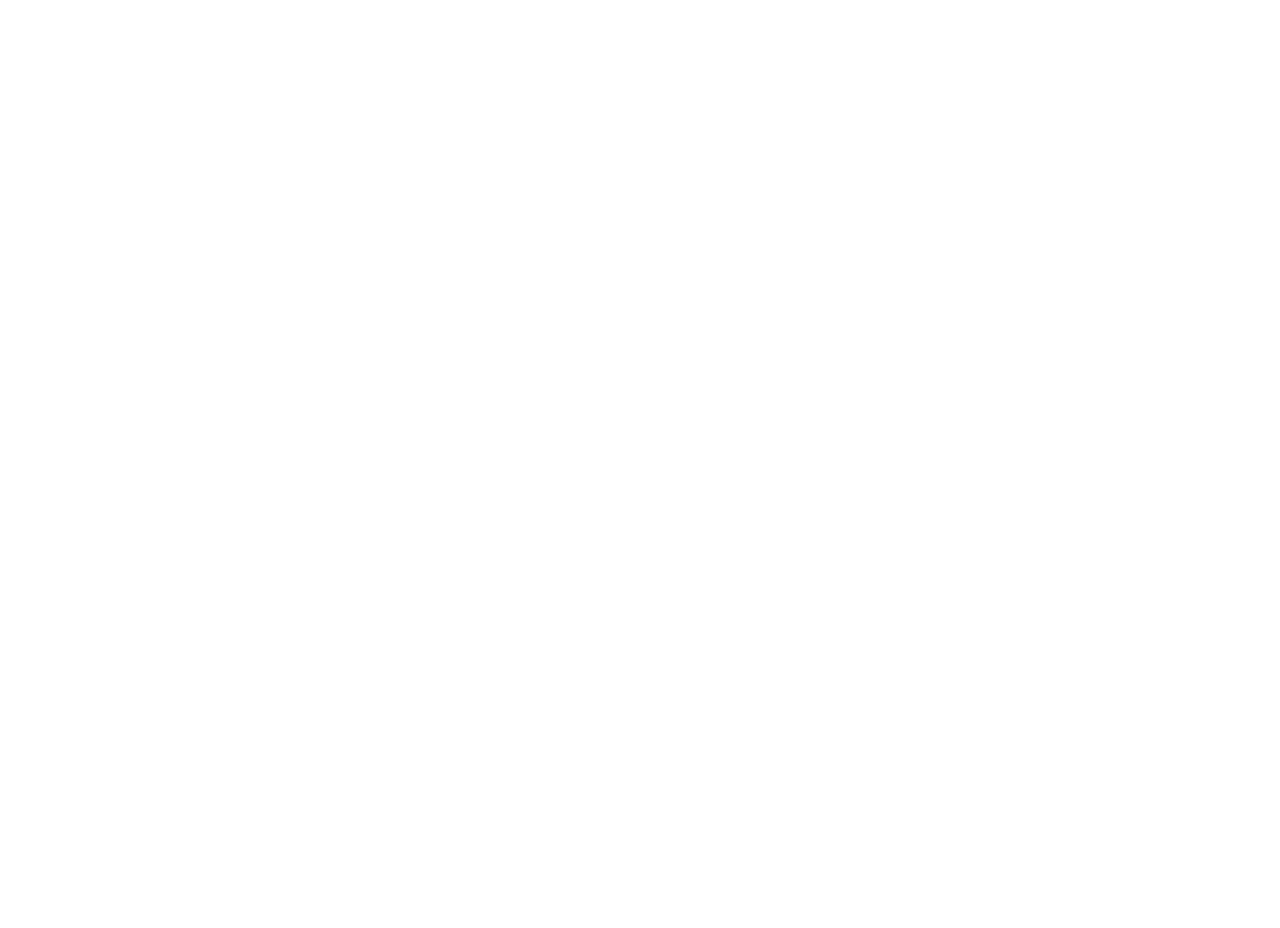
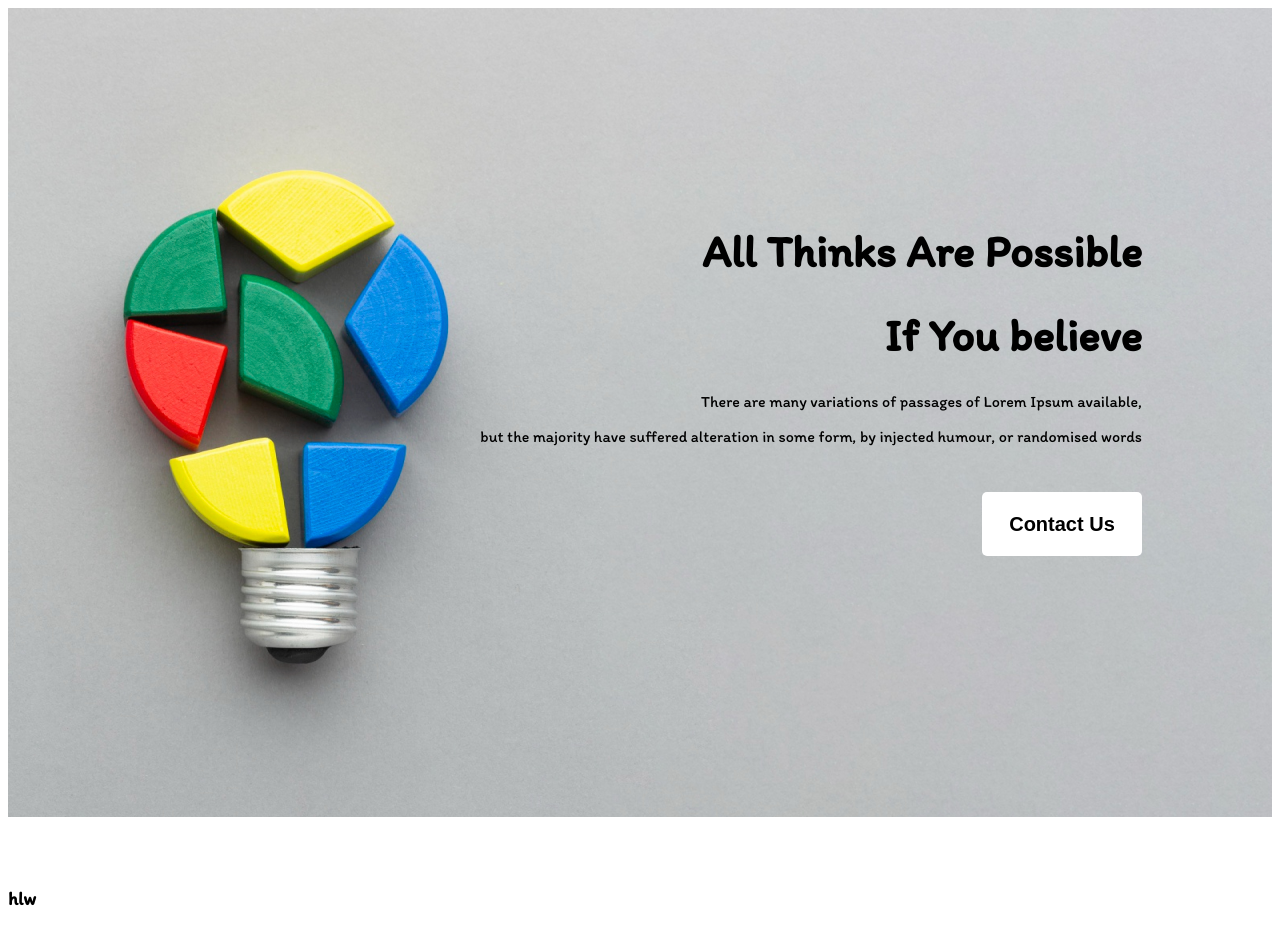
Before and after one commit to meherabminar/assignment-01-new-year-new-me, a plain HTML site: page index.html in a window 1280 px wide. Before the commit the page ends 800 px from the top, so only its background shows below. Drawn offline with Linux system fonts and the light colour scheme.

Commit message:
banner done

```diff
--- a/index.html
+++ b/index.html
@@ -7,9 +7,33 @@
     <meta name="viewport" content="width=device-width, initial-scale=1.0">
     <title>New Year Blog</title>
     <link rel="stylesheet" href="styles/style.css">
+
+    <link rel="preconnect" href="https://fonts.googleapis.com">
+    <link rel="preconnect" href="https://fonts.gstatic.com" crossorigin>
+    <link href="https://fonts.googleapis.com/css2?family=Itim&display=swap" rel="stylesheet">
 </head>
 
 <body>
+    <header class="banner">
+        <div class="banner-details">
+            <h1 class="banner-title">All Thinks Are Possible</h1>
+            <h1 class="banner-title">If You believe</h1>
+            <P>There are many variations of passages of Lorem Ipsum available,</P>
+            <p> but the majority have suffered alteration
+                in some form, by injected humour, or randomised words</p>
+            <button class="btn-primary">Contact Us</button>
+        </div>
+    </header>
+
+
+
+    <main>
+        <h3>hlw</h3>
+    </main>
+
+
+
+    <footer></footer>
 
 </body>
 
--- a/styles/style.css
+++ b/styles/style.css
@@ -0,0 +1,37 @@
+body {
+    font-family: 'Itim', cursive;
+}
+
+
+
+.btn-primary {
+    color: black;
+    background-color: white;
+    border: 0;
+    border-radius: 5px;
+    width: 160px;
+    height: 64px;
+    font-weight: 600;
+    font-size: 20px;
+    margin-top: 30px;
+
+}
+
+.banner {
+    background-image: url(../images/banner/banner2.png);
+    background-repeat: no-repeat;
+    background-size: auto;
+    height: 860px;
+
+}
+
+.banner-details {
+    text-align: right;
+    padding-top: 186px;
+    padding-right: 130px;
+}
+
+.banner-title {
+    font-weight: 700;
+    font-size: 45px;
+}
```
